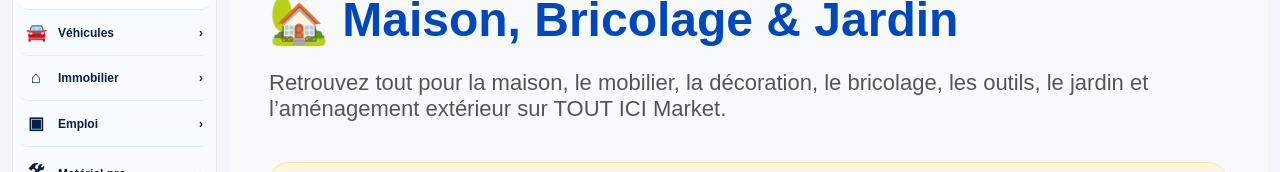
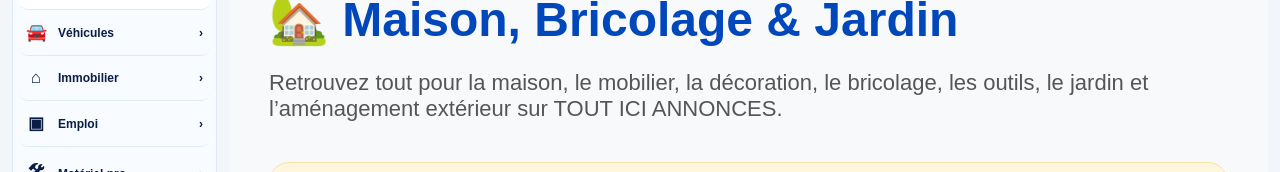
Before and after one commit to Touticimarket/tout-ici-market, a Next.js app: page /maison-jardin in a window 1280 px wide. Shown: the part 279-451 px from the top of the page. Built offline with nearby package versions, Linux system fonts and the light colour scheme.

Commit message:
Update app/maison-jardin/page.tsx visible branding to TOUT ICI ANNONCES without changing routes

```diff
--- a/app/maison-jardin/page.tsx
+++ b/app/maison-jardin/page.tsx
@@ -20,7 +20,7 @@ export default function MaisonJardinPage() {
 
       <p style={{ fontSize: "22px", color: "#555" }}>
         Retrouvez tout pour la maison, le mobilier, la décoration,
-        le bricolage, les outils, le jardin et l’aménagement extérieur sur TOUT ICI Market.
+        le bricolage, les outils, le jardin et l’aménagement extérieur sur TOUT ICI ANNONCES.
       </p>
 
       <div
```
